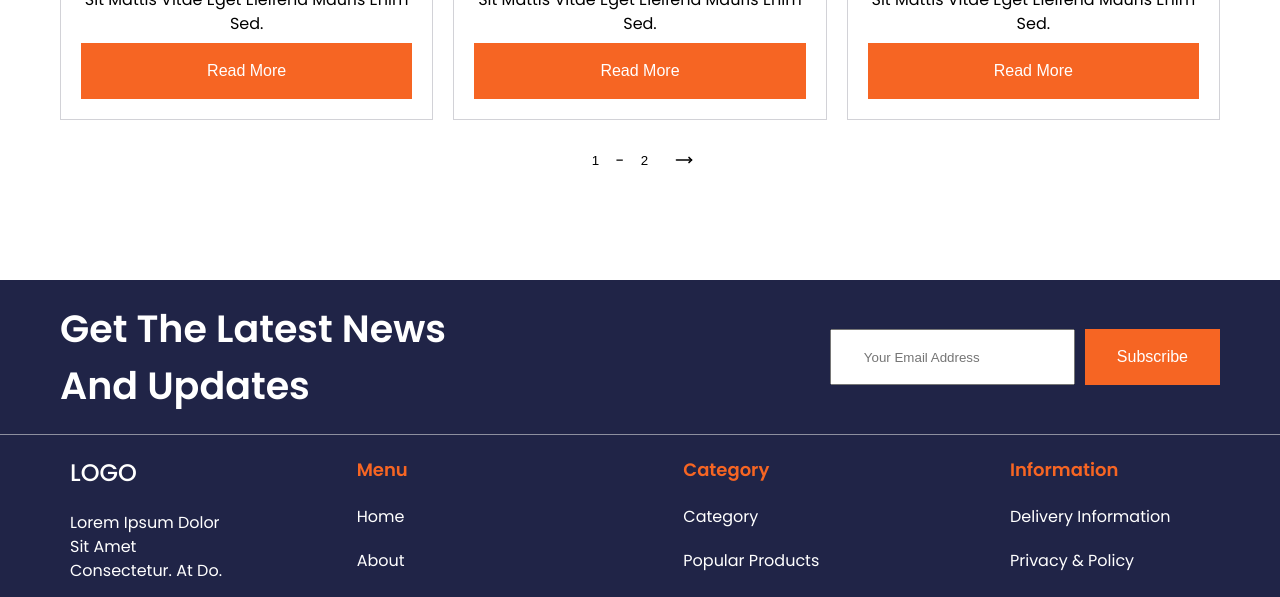
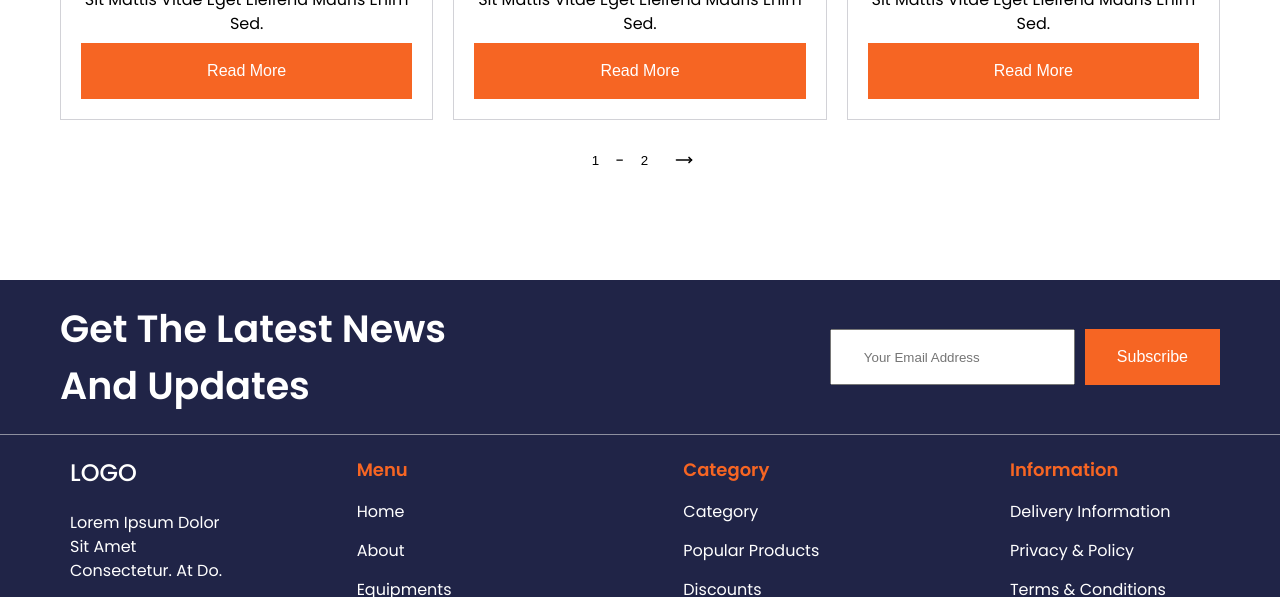
Before and after one commit to Rktmmnrn/hardwareStore-vite, a website built with Vite: page index.html in a window 1280 px wide. Shown: the part 4700-5297 px from the top of the page. Built offline with nearby package versions, Linux system fonts and the light colour scheme.

Commit message:
vite very last MAJ

```diff
--- a/index.html
+++ b/index.html
@@ -443,27 +443,33 @@
 					</div>
 				</div>
 				<div>
-					<p>menu</p>
-					<a href=""><p>home</p></a>
-					<a href=""><p>about</p></a>
-					<a href=""><p>equipments</p></a>
-					<a href=""><p>shop</p></a>
-					<a href=""><p>contact</p></a>
+					<ul>
+						<li>menu</li>
+						<li><a href="">home</a></li>
+						<li><a href="">about</a></li>
+						<li><a href="">equipments</a></li>
+						<li><a href="">shop</a></li>
+						<li><a href="">contact</a></li>
+					</ul>
 				</div>
 				<div>
-					<p>category</p>
-					<a href=""><p>category</p></a>
-					<a href=""><p>popular products</p></a>
-					<a href=""><p>discounts</p></a>
+					<ul>
+						<li>category</li>
+						<li><a href="">category</a></li>
+						<li><a href="">popular products</a></li>
+						<li><a href="">discounts</a></li>
+					</ul>
 				</div>
 				<div>
-					<p>information</p>
-					<a href=""><p>delivery information</p></a>
-					<a href=""><p>privacy & policy</p></a>
-					<a href=""><p>terms & conditions</p></a>
+					<ul>
+						<li>information</li>
+						<li><a href="">delivery information</a></li>
+						<li><a href="">privacy & policy</a></li>
+						<li><a href="">terms & conditions</a></li>
+					</ul>
 				</div>
 			</div>
-			<p>© 2024 designed by sitraka design and Me</p>
+			<p>© 2024 designed by sitraka design integration by Fenohery</p>
 		</footer>
     <script type="module" src="/src/main.js"></script>
   </body>
--- a/style/style.scss
+++ b/style/style.scss
@@ -1,4 +1,4 @@
-* {
+h* {
   margin: 0;
   padding: 0;
 }
@@ -43,16 +43,22 @@ h2 {
 p {
   font-size: 12px;
   font-weight: 400;
-  line-height: 24px;
+  line-height: 20px;
   text-align: center;
   text-transform: capitalize;
+}
+li {
+  text-transform: capitalize;
+  font-size: 12px;
+  line-height: 20px;
+  font-weight: 400;
 }
 .btn {
   cursor: pointer;
   color: white;
   font-size: 12px;
   font-weight: 500;
-  line-height: 24px;
+  line-height: 20px;
   text-transform: capitalize;
   border: none;
   padding: 16px 32px;
@@ -540,7 +546,6 @@ footer {
   }
   .last p {
     text-align: start;
-    color: white;
   }
   >p {
     margin: 20px 0;
@@ -585,11 +590,20 @@ footer {
   }
   >div+div {
     max-width: 200px;
-    >p {
+    ul {
+      list-style-type: none;
+      display: flex;
+      flex-direction: column;
+      gap: 10px;
+    }
+    li:first-child {
       font-size: 16px;
       line-height: 20px;
       font-weight: 600;
       color: #F66523;
+    }
+    a {
+      color: white;
     }
   }
   >div:first-child div:last-child {
@@ -614,6 +628,10 @@ footer {
     line-height: 57px;
   }
   p {
+    font-size: 14px;
+    line-height: 24px;
+  }
+  li {
     font-size: 14px;
     line-height: 24px;
   }
@@ -714,7 +732,10 @@ footer {
 
   footer .last {
     >div+div {
-      >p {
+      ul {
+        gap: 15px;
+      }
+      li:first-child {
         font-size: 18px;
       }
     }
@@ -733,6 +754,10 @@ footer {
     line-height: 57px;
   }
   p {
+    font-size: 16px;
+    line-height: 24px;
+  }
+  li {
     font-size: 16px;
     line-height: 24px;
   }
@@ -975,7 +1000,10 @@ footer {
       gap: 15px;
     }
     >div+div {
-      >p {
+      ul {
+        gap: 20px;
+      }
+      li:first-child {
         font-size: 20px;
         line-height: 30px;
       }
```
